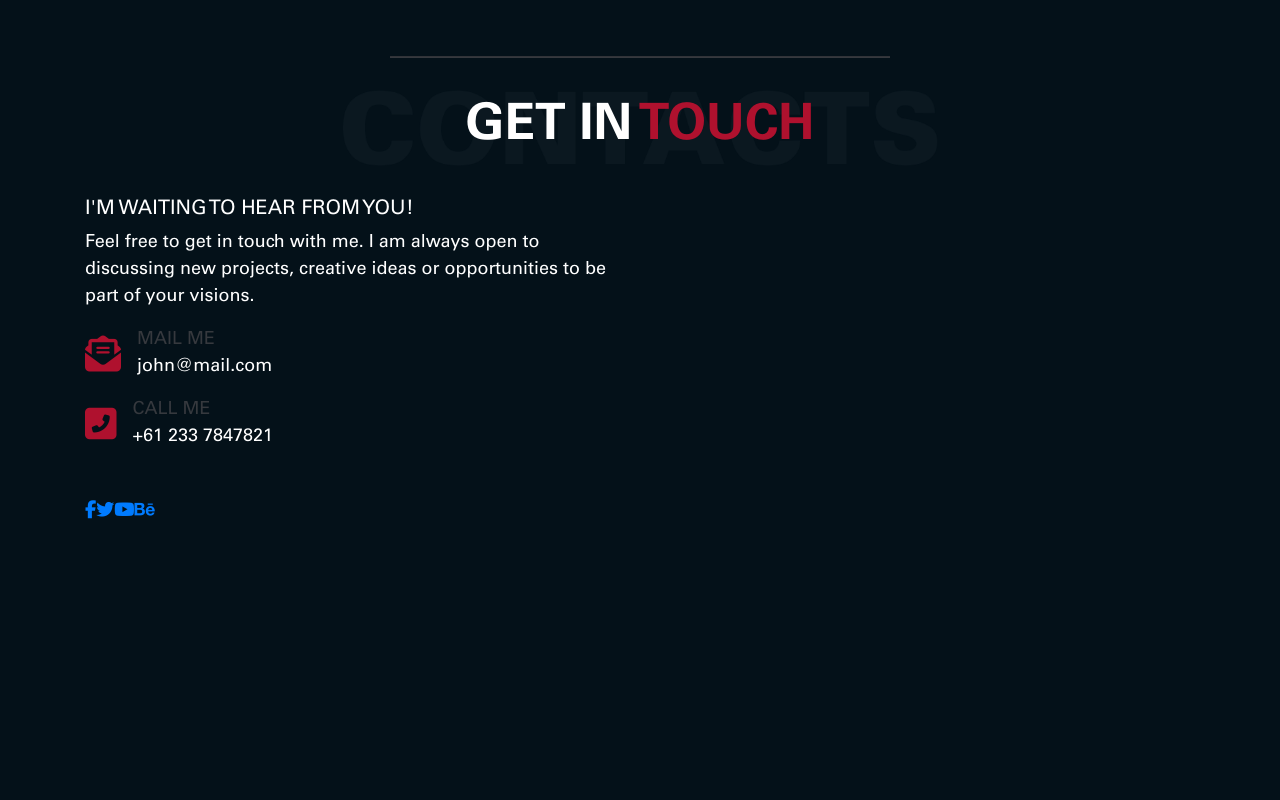
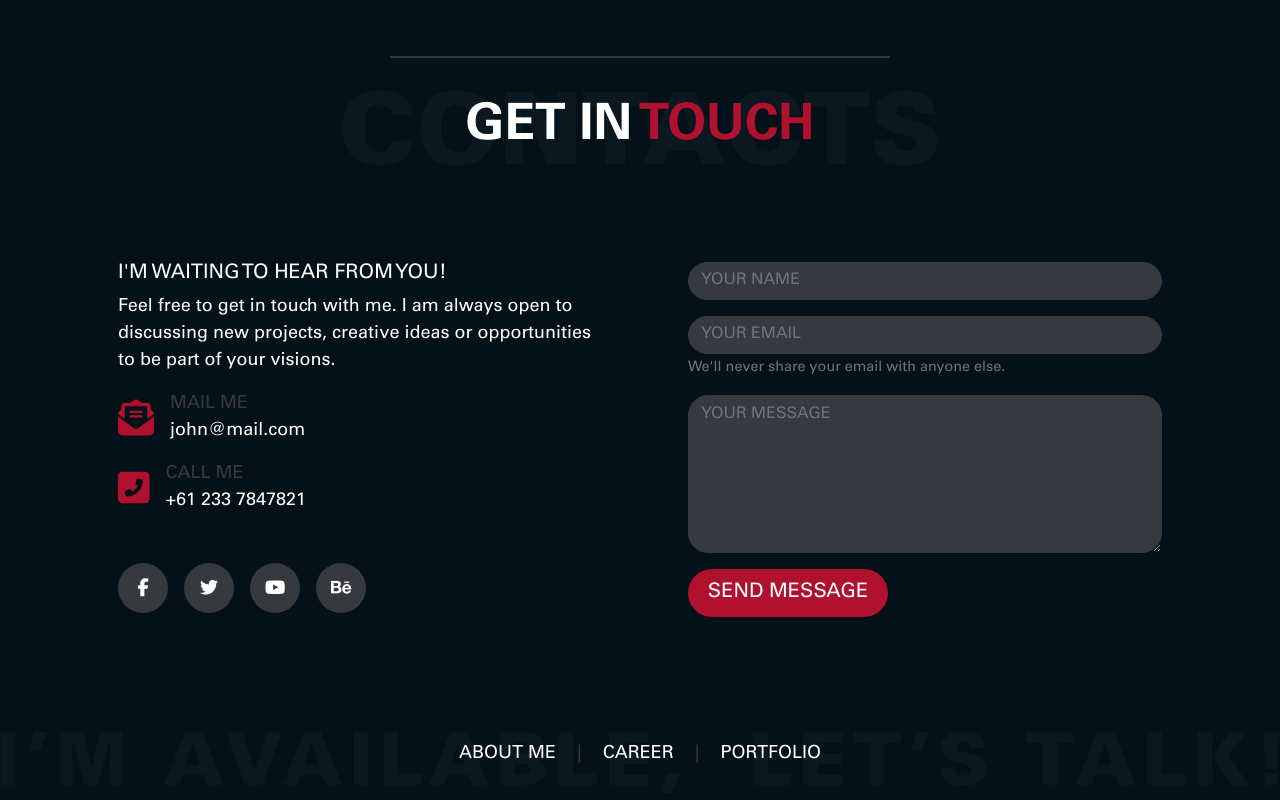
Before and after one commit to shaydeecoder/Jonathan-Doe, a plain HTML site: page index.html in a window 1280 px wide. Shown: the part 3557-4357 px from the top of the page. Before the commit the page ends 4147 px from the top, so only its background shows below. Drawn offline with nearby package versions, Linux system fonts and the light colour scheme.

Commit message:
completed contact section

```diff
--- a/css/style.css
+++ b/css/style.css
@@ -342,3 +342,45 @@ ul {
 #contact .contact-info span {
   color: var(--gray);
 }
+
+#contact .social-media a {
+  background: var(--gray);
+  color: var(--white);
+  display: flex;
+  justify-content: center;
+  align-items: center;
+  margin-right: 1rem;
+  padding: 1rem;
+  height: 50px;
+  width: 50px;
+  border-radius: 50%;
+  text-decoration: none;
+}
+
+#contact .social-media a:hover {
+  border: 1px solid var(--white);
+  transition: ease-in-out .5s;
+}
+
+#contact input,
+#contact textarea {
+  background: var(--gray);
+  border-radius: 20px;
+  border: 1px solid var(--gray);
+  color: var(--white);
+}
+
+/* footer */
+footer {
+  padding: 1rem;
+  background: url('../img/LETS-TALK.png') no-repeat center center/contain;
+}
+
+footer p a {
+  color: var(--white);
+}
+
+footer p span {
+  color: var(--gray);
+  padding: 0 1rem;
+}
--- a/index.html
+++ b/index.html
@@ -269,10 +269,10 @@
     <section id="contact" class="container">
       <div class="hline d-flex justify-content-center mb-3"><hr></div>
 
-      <h2 class="section-title">GET IN <span class="base-color">TOUCH</span></h2>
+      <h2 class="section-title mb-5">GET IN <span class="base-color">TOUCH</span></h2>
 
       <div class="row">
-        <div class="col-md">
+        <div class="col-md p-5">
           <h5>I'M WAITING TO HEAR FROM YOU!</h5>
           <p>Feel free to get in touch with me. I am always open to discussing new projects, creative ideas or opportunities to be part of your visions.</p>
           <ul class="contact-info">
@@ -314,9 +314,37 @@
             </li>
           </ul>
         </div>
-        <div class="col-md"></div>
+        <div class="col-md p-5">
+          <form action="#" method="#">
+            <div class="form-group">
+              <label for="name" class="sr-only">Name</label>
+              <input type="text" class="form-control" id="name" placeholder="YOUR NAME" required>
+            </div>
+            <div class="form-group">
+              <label for="email" class="sr-only">Email address</label>
+              <input type="email" class="form-control" id="email" aria-describedby="emailHelp" placeholder="YOUR EMAIL" required>
+              <small id="emailHelp" class="form-text text-muted">We'll never share your email with anyone else.</small>
+            </div>
+            <div class="form-group">
+              <label for="message" class="sr-only">Message</label>
+              <textarea class="form-control" id="message" rows="6" placeholder="YOUR MESSAGE"></textarea>
+            </div>
+            <button type="submit" class="btn btn-lg">SEND MESSAGE</button>
+          </form>
+        </div>
       </div>
     </section>
+
+    <!-- footer -->
+    <footer class="container-fluid text-center">
+      <p>
+        <a href="#about">ABOUT ME</a>
+        <span> | </span>
+        <a href="">CAREER</a>
+        <span> | </span>
+        <a href="">PORTFOLIO</a>
+      </p>
+    </footer>
 
 
     <!-- Optional JavaScript -->
```
Also changed, not shown: img/nav-buttons/about-default.png, img/nav-buttons/about-hover.png, img/nav-buttons/about.png, img/nav-buttons/contact-default.png, img/nav-buttons/contact-hover.png, img/nav-buttons/contact.png, img/nav-buttons/home-default.png, img/nav-buttons/home-hover.png, img/nav-buttons/home.png, img/nav-buttons/portfolio-dafault.png, img/nav-buttons/portfolio-hover.png, img/nav-buttons/portfolio.png.
